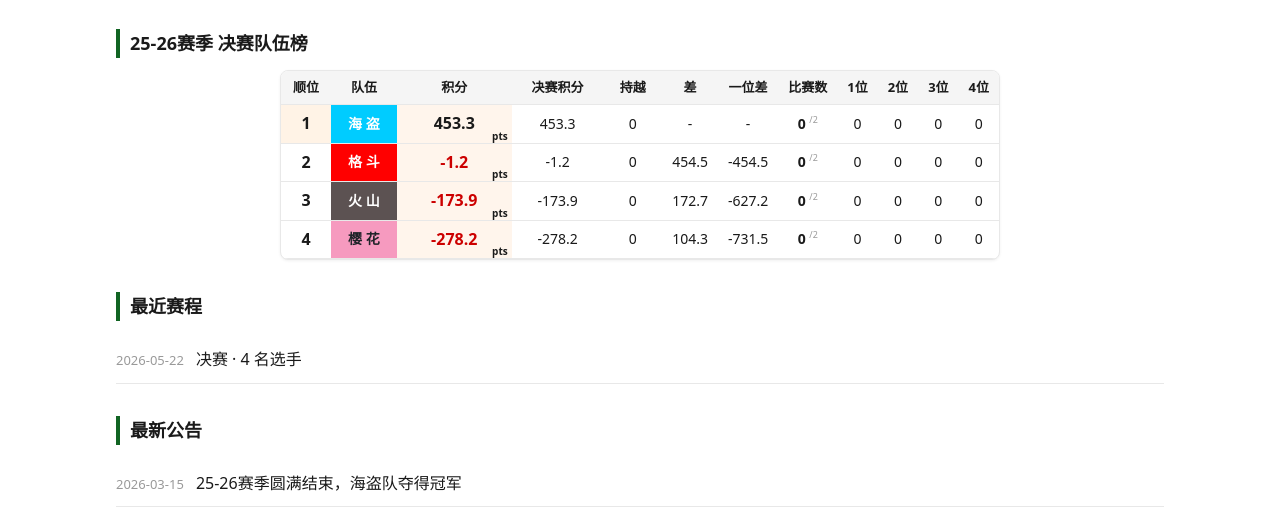
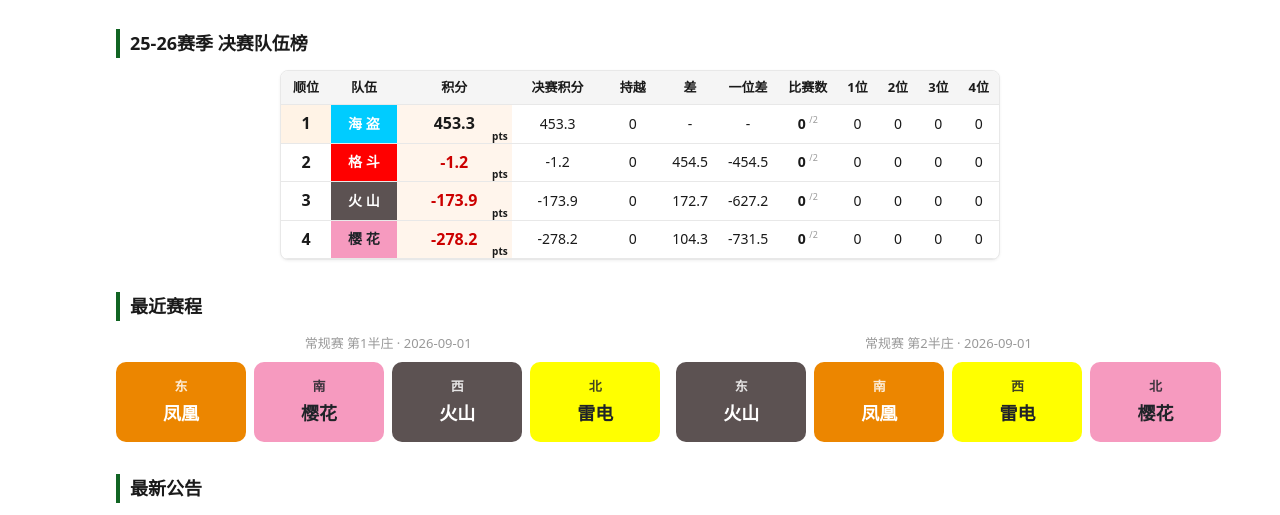
Before and after one commit to Silverbullet0911/PKUMLonline, an Astro site: page / in a window 1280 px wide. Shown: the part 256-771 px from the top of the page. Built offline with nearby package versions, Linux system fonts and the light colour scheme; Astro itself is replaced by a stand-in of ours.

Commit message:
feat: split finished/upcoming schedule, future game cards, homepage nearest schedule

```diff
--- a/data/schedule.json
+++ b/data/schedule.json
@@ -4,13 +4,38 @@
     {
       "stage": "决赛",
       "date": "2026-05-22",
-      "round": "第2半庄",
-      "players": [
+      "round": "第18半庄",
+      "status": "finished",
+      "seats": [
         { "seat": "东", "team": "火山", "name": "桃之11", "rank": 3, "points": 23900 },
         { "seat": "南", "team": "樱花", "name": "Spectator", "rank": 4, "points": 17500 },
         { "seat": "西", "team": "海盗", "name": "Art3mis", "rank": 1, "points": 34100 },
         { "seat": "北", "team": "格斗", "name": "前原Nagi", "rank": 2, "points": 24500 }
       ]
+    },
+    {
+      "stage": "常规赛",
+      "date": "2026-09-01",
+      "round": "第1半庄",
+      "status": "upcoming",
+      "seats": [
+        { "seat": "东", "team": "凤凰" },
+        { "seat": "南", "team": "樱花" },
+        { "seat": "西", "team": "火山" },
+        { "seat": "北", "team": "雷电" }
+      ]
+    },
+    {
+      "stage": "常规赛",
+      "date": "2026-09-01",
+      "round": "第2半庄",
+      "status": "upcoming",
+      "seats": [
+        { "seat": "东", "team": "火山" },
+        { "seat": "南", "team": "凤凰" },
+        { "seat": "西", "team": "雷电" },
+        { "seat": "北", "team": "樱花" }
+      ]
     }
   ]
 }
--- /dev/null
+++ b/src/components/FutureGames.astro
@@ -0,0 +1,31 @@
+---
+import { teams, teamText } from '../lib/data'
+import type { Game } from '../lib/types'
+
+interface Props {
+  games: Game[]
+}
+
+const { games } = Astro.props
+const colorOf = (name: string) => teams.teams.find((t) => t.name === name)?.color ?? '#9ca3af'
+const ts = (name: string) => `background:${colorOf(name)};color:${teamText(name)}`
+---
+<div class="future-games">
+  {
+    games.map((g) => (
+      <div class="future-game">
+        <p class="future-meta">{g.stage}{g.round ? ` ${g.round}` : ''} · {g.date}</p>
+        <div class="future-seats">
+          {
+            g.seats.map((s) => (
+              <div class="future-seat" style={ts(s.team)}>
+                <span class="fs-seat">{s.seat}</span>
+                <span class="fs-team">{s.team}</span>
+              </div>
+            ))
+          }
+        </div>
+      </div>
+    ))
+  }
+</div>
--- a/src/pages/index.astro
+++ b/src/pages/index.astro
@@ -1,6 +1,7 @@
 ---
 import BaseLayout from '../layouts/BaseLayout.astro'
 import TeamStandingsTable from '../components/TeamStandingsTable.astro'
+import FutureGames from '../components/FutureGames.astro'
 import { season, standings, news, schedule, teams } from '../lib/data'
 import { computeTeamBoard } from '../lib/standings'
 
@@ -8,6 +9,7 @@ const finalStage = season.stages.find((s) => s.name === '决赛')
 const final = standings.stages.find((s) => s.name === '决赛')
 const teamRows = computeTeamBoard(final?.teamBoard ?? [], finalStage?.promoteRank ?? 0)
 const latestNews = news.items.slice(0, 5)
+const upcomingGames = schedule.games.filter((g) => g.status === 'upcoming').slice(0, 2)
 const base = import.meta.env.BASE_URL
 ---
 <BaseLayout title="首页">
@@ -32,12 +34,10 @@ const base = import.meta.env.BASE_URL
 
   <h2>最近赛程</h2>
   {
-    schedule.games.length > 0 ? (
-      <ul class="news-list">
-        {schedule.games.map((g) => <li><time>{g.date}</time>{g.stage} · {g.players.length} 名选手</li>)}
-      </ul>
+    upcomingGames.length > 0 ? (
+      <FutureGames games={upcomingGames} />
     ) : (
-      <p class="empty">赛程数据暂缺。</p>
+      <p class="empty">暂无未来赛程。</p>
     )
   }
 
--- a/src/styles/global.css
+++ b/src/styles/global.css
@@ -272,3 +272,31 @@ html { scroll-padding-top: 45vh; }
 @media (max-width: 720px) {
   .game-players { grid-template-columns: repeat(2, 1fr); }
 }
+
+.future-games {
+  display: grid;
+  grid-template-columns: repeat(2, 1fr);
+  gap: 16px;
+  margin-bottom: 16px;
+}
+.future-meta { font-size: 13px; color: var(--muted); margin: 0 0 8px; text-align: center; }
+.future-seats {
+  display: grid;
+  grid-template-columns: repeat(4, 1fr);
+  gap: 8px;
+}
+.future-seat {
+  aspect-ratio: 1.618 / 1;
+  border-radius: 10px;
+  display: flex;
+  flex-direction: column;
+  align-items: center;
+  justify-content: center;
+  gap: 2px;
+  font-weight: 700;
+}
+.fs-seat { font-size: 13px; opacity: .85; }
+.fs-team { font-size: 18px; }
+@media (max-width: 720px) {
+  .future-games { grid-template-columns: 1fr; }
+}
```
Also changed, not shown: src/lib/types.ts (+10 -1 lines), src/pages/schedule.astro (+25 -10 lines).
